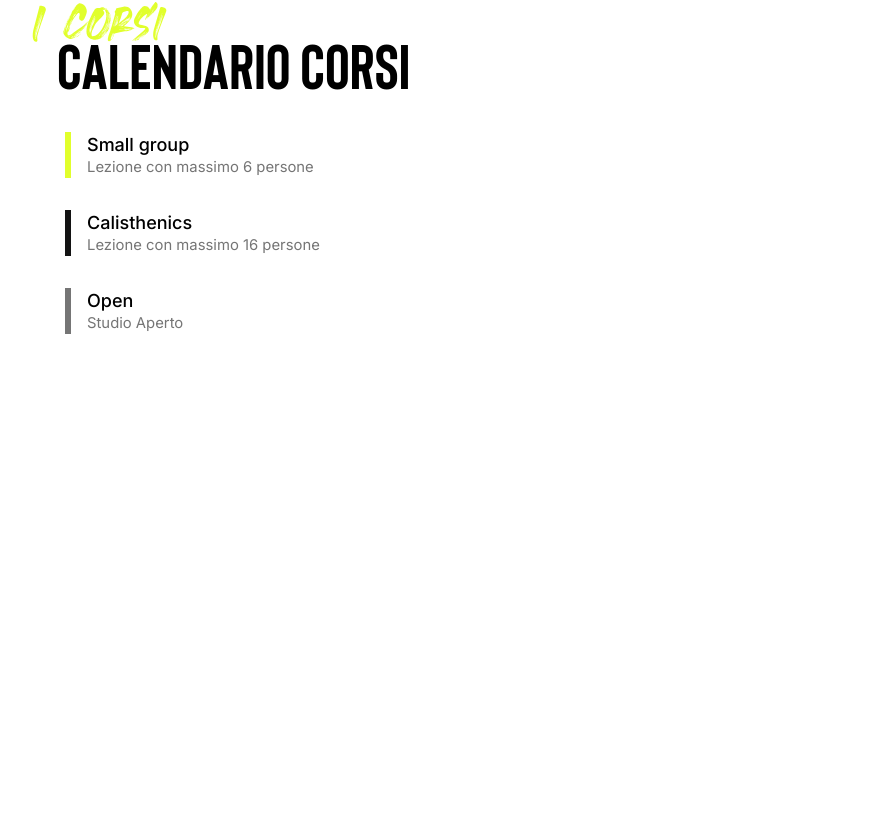
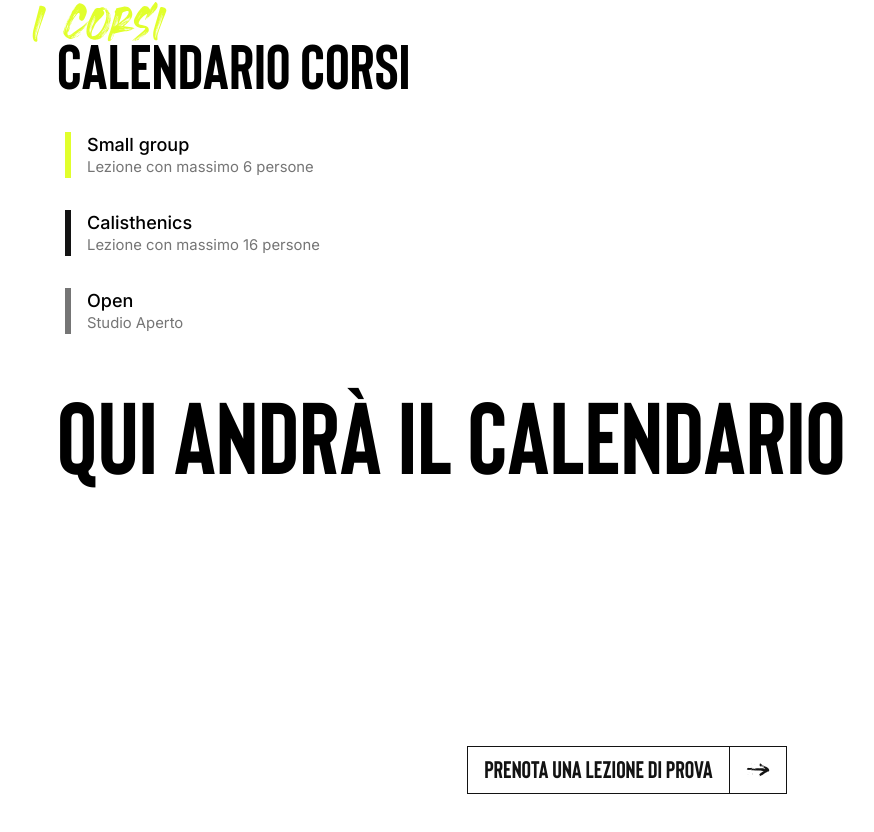
Before and after one commit to andreaselmi/IMPERIUM_MOTUS, a React (Create React App) app: page / in a window 1280 px wide. Shown: the part 2992-3824 px from the top of the page, without its empty margins (13-887 px from the left). Before the commit the page ends 3422 px from the top, so only its background shows below. Built offline with nearby package versions, Linux system fonts and the light colour scheme.

Commit message:
add calendar placeholder & book a lesson button

```diff
--- a/src/components/Sections/Schedules/Schedules.module.css
+++ b/src/components/Sections/Schedules/Schedules.module.css
@@ -1,3 +1,13 @@
-.header, .scheduleTypesContainer {
+.header, .scheduleTypesContainer, .calendarContainer, .button {
     grid-column: col-start / span 12;
 }
+
+.button {
+    display: flex;
+    justify-content: center;
+}
+
+.calendarContainer {
+    margin-top: 24px;
+    margin-bottom: 40px;
+}
--- a/src/components/Sections/Schedules/Schedules.tsx
+++ b/src/components/Sections/Schedules/Schedules.tsx
@@ -5,6 +5,8 @@ import SectionHeader from "../SectionHeader/SectionHeader";
 import courses from "../../../assets/images/sections/coursesSection.svg";
 import styles from "./Schedules.module.css";
 import ScheduleType from "../ScheduleType/ScheduleType";
+import Typography from "../../Typography/Typography";
+import Button from "../../Button/Button";
 
 const Schedules = () => {
   return (
@@ -28,6 +30,14 @@ const Schedules = () => {
         />
         <ScheduleType type={"open"} title={"Open"} subTitle={"Studio Aperto"} />
       </div>
+
+      <div className={styles.calendarContainer} style={{ height: 300 }}>
+        <Typography variant={"pageTitle"} label={"Qui andrà il calendario"} />
+      </div>
+
+      <div className={styles.button}>
+        <Button label={"Prenota una lezione di prova"} />
+      </div>
     </SectionContainer>
   );
 };
```
